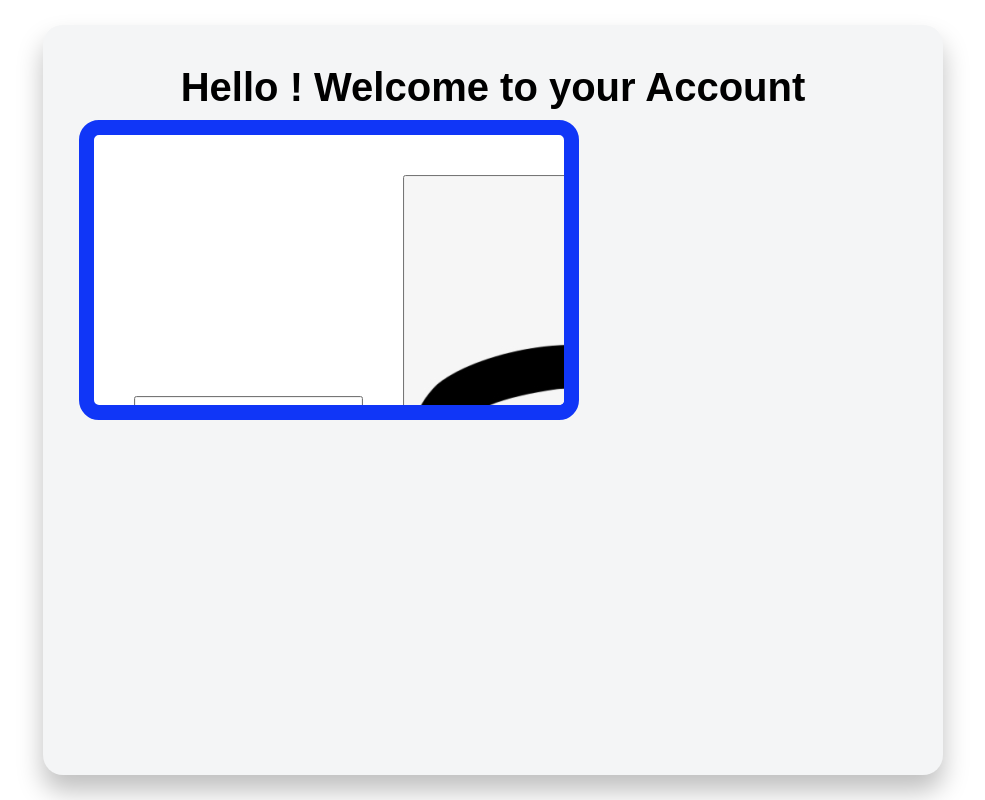
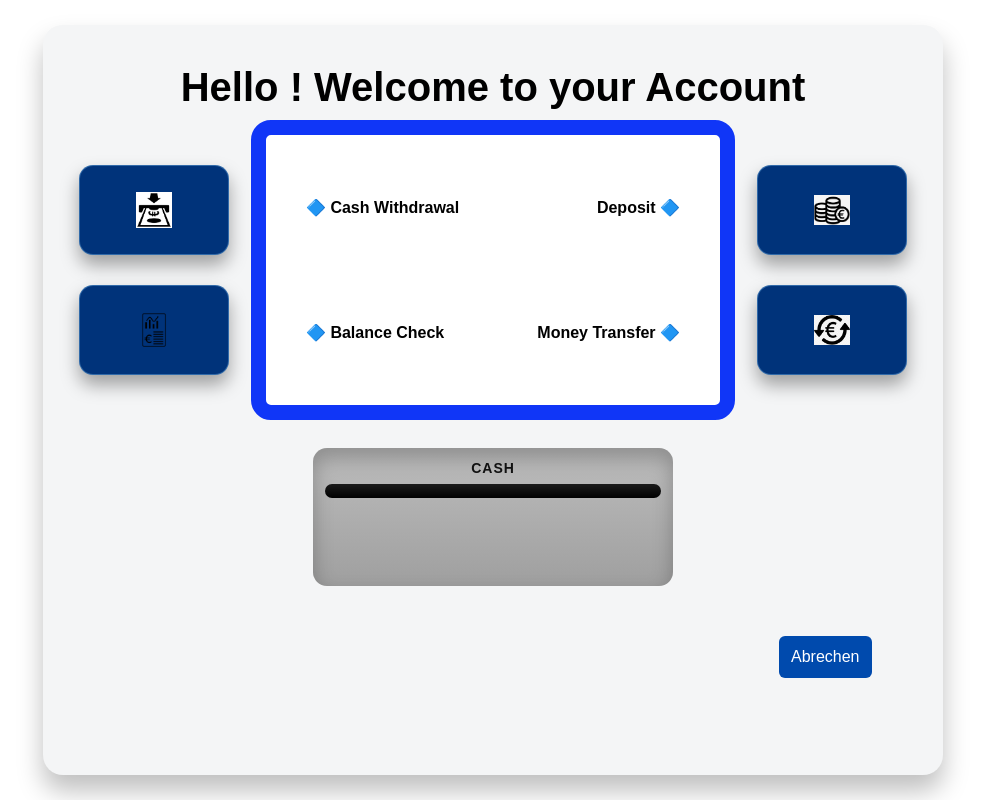
Before and after one commit to cheechay/PS-Bank-Projekt, a PHP site: page /Profile.php in a window 1280 px wide. Shown: the whole page, without its empty margins (147-1132 px from the left). Run offline with PHP 8.4, Linux system fonts and the light colour scheme.

Commit message:
Update Profile.php

```diff
--- a/Profile.php
+++ b/Profile.php
@@ -20,44 +20,69 @@ $id = $_SESSION['id'] ?? '';
 <body>
     <div class="container">
         <h1>Hello <?php echo $firstname; ?>! Welcome to your Account </h1>
-        <div class="konto-area">
 
-            <div class="left">
-                <button name="withdraw" value="1" type="submit" onclick="getWithdraw()">
-                    <img src="withdraw.png" alt="PNG withdrawal">
-                    <label for="withdrawal">Cash Withdrawal</label>
+        <div class="atm-layout">
+      <!-- LEFT BUTTONS -->
+      <div class="btn-leftside">
+         <button class="atm-btn" name="withdraw" value="1" type="submit" onclick="getWithdraw()">
+         <img src="withdraw.png" alt="withdrawal">
+
+        </button>
+
+         <button class="atm-btn" name="balance" type="submit" onclick="getAmount()">
+                    <img src="Balance+.png" alt="Balance">
+
         </button>
       </div>
-            <div class="right">
-                <button name="deposit" value="1" type="submit" onclick="getDeposit()">
-                    <img src="deposit.png" alt="PNG Deposit">
-                    <label for="Deposit">Deposit</label>
+
+      <!-- SCREEN -->
+      <div class="konto-area" id="screen">
+         <div class="menu-item left">🔷 Cash Withdrawal</div>
+        <div class="menu-item right">Deposit 🔷</div>
+        <div class="menu-item left">🔷 Balance Check</div>
+        <div class="menu-item right">Money Transfer 🔷</div>
+      </div>
+
+      <!-- RIGHT BUTTONS -->
+      <div class="btn-rightside">
+          <button class="atm-btn" name="deposit" value="1" type="submit" onclick="getDeposit()">
+                    <img src="deposit.png" alt="Deposit">
+
+        </button>
+
+        <button class="atm-btn"  name="transfer" value="1" type="submit" onclick="getTransfer()">
+                    <img src="trasfer.png" alt="Transfer">
+
         </button>
       </div>
-            <div class="left">
+    </div>
 
-                <button name="balance" type="submit" onclick="getAmount()">
-                    <img src="Balance+.png" alt="PNG Balance"> <!-- need to change the icon-->
-                    <label for="Balance Check">Balance Check</label>
-                </button>
+ <!-- CASH SLOT -->
+    <div class="slot cash">
+      <div class="slot-label">CASH</div>
+      <div class="slot-mouth"></div>
 
+      <div class="cash-stack">
+        <div class="bill"><img src="5euro.png" alt="5euro"></div>
+        <div class="bill"><img src="5euro.png" alt="5euro"></div>
+        <div class="bill"><img src="5euro.png" alt="5euro"></div>
+        <div class="bill"><img src="5euro.png" alt="5euro"></div>
       </div>
-            <div class="right">
-                <button name="transfer" value="1" type="submit" onclick="getTransfer()">
-                    <img src="trasfer.png" alt="PNG Transfer">
-                    <label for="Money Transfer">Money Transfer</label>
-                </button>
     </div>
+
+   <a href="login.html"> <button class="back-btn">Abrechen </button></a>
 
     </div>
 
 
-    </div>
 </body>
 
 </html>
 
 <script>
+
+
+
     function getAmount() {
         alert('Your balance is ' + <?php echo json_encode($amount); ?>);
     }
@@ -89,11 +114,15 @@ $id = $_SESSION['id'] ?? '';
                 method: 'POST',
                 headers: { 'Content-Type': 'application/x-www-form-urlencoded' },
                 body: 'amount=' + encodeURIComponent(withdrawAmount)
+
             })
                 .then(response => response.text())
                 .then(data => {
                     alert(data);
+                    dispenseCash();
                     location.reload();
+
+
                 })
                 .catch(error => console.error(error));
         } else {
@@ -132,4 +161,21 @@ $id = $_SESSION['id'] ?? '';
         }
     }
 
+ function dispenseCash(){
+  const stack = document.querySelector(".cash-stack");
+  if (!stack) return;
+
+  // restart animation
+  stack.classList.remove("dispense");
+  void stack.offsetWidth; // force reflow
+  stack.classList.add("dispense");
+
+  // retract bills after 3 seconds
+  setTimeout(() => {
+    stack.classList.remove("dispense");
+  }, 3000);
+}
+
+
+
 </script>
```
Lines whose indentation alone changed are shown as unchanged.
